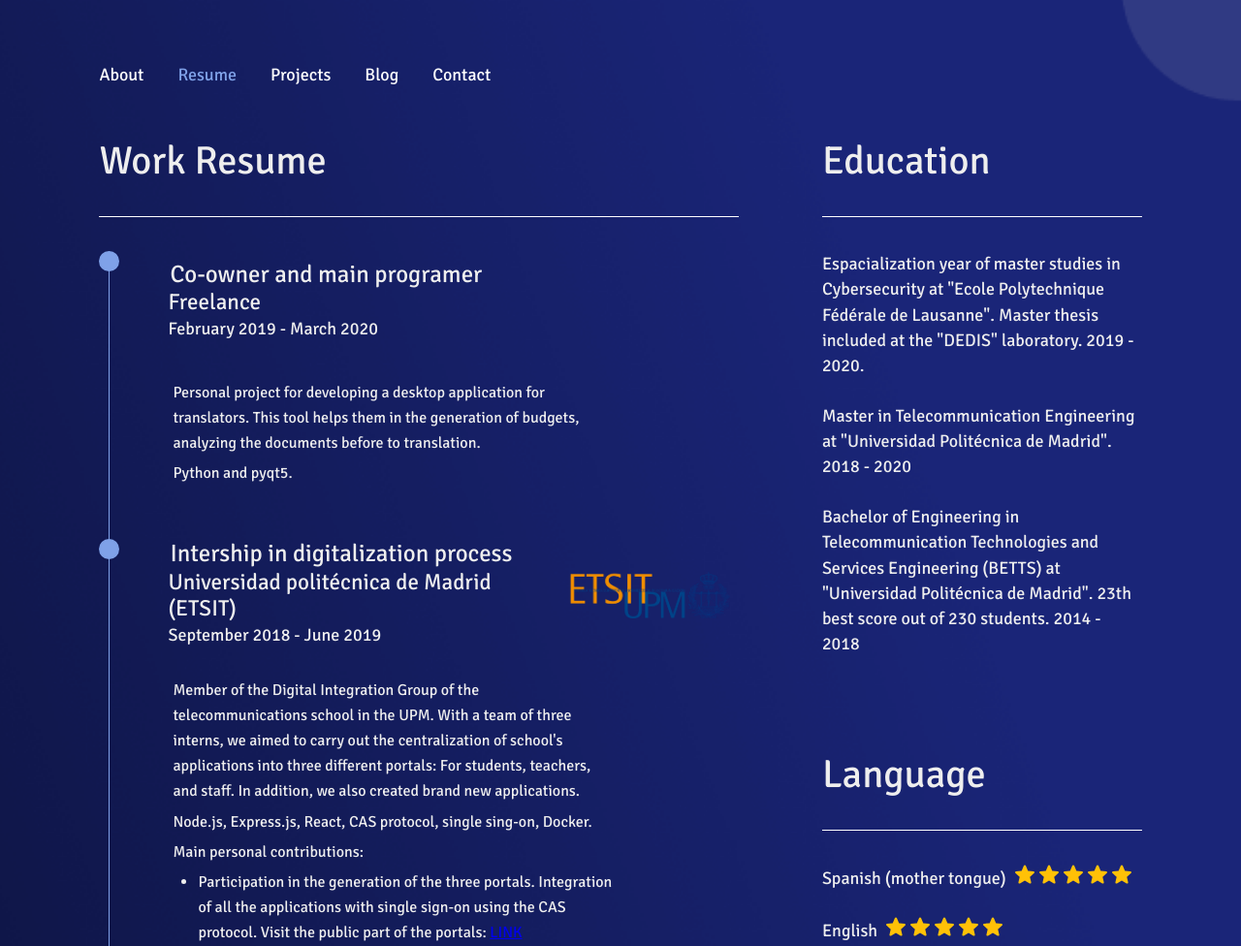
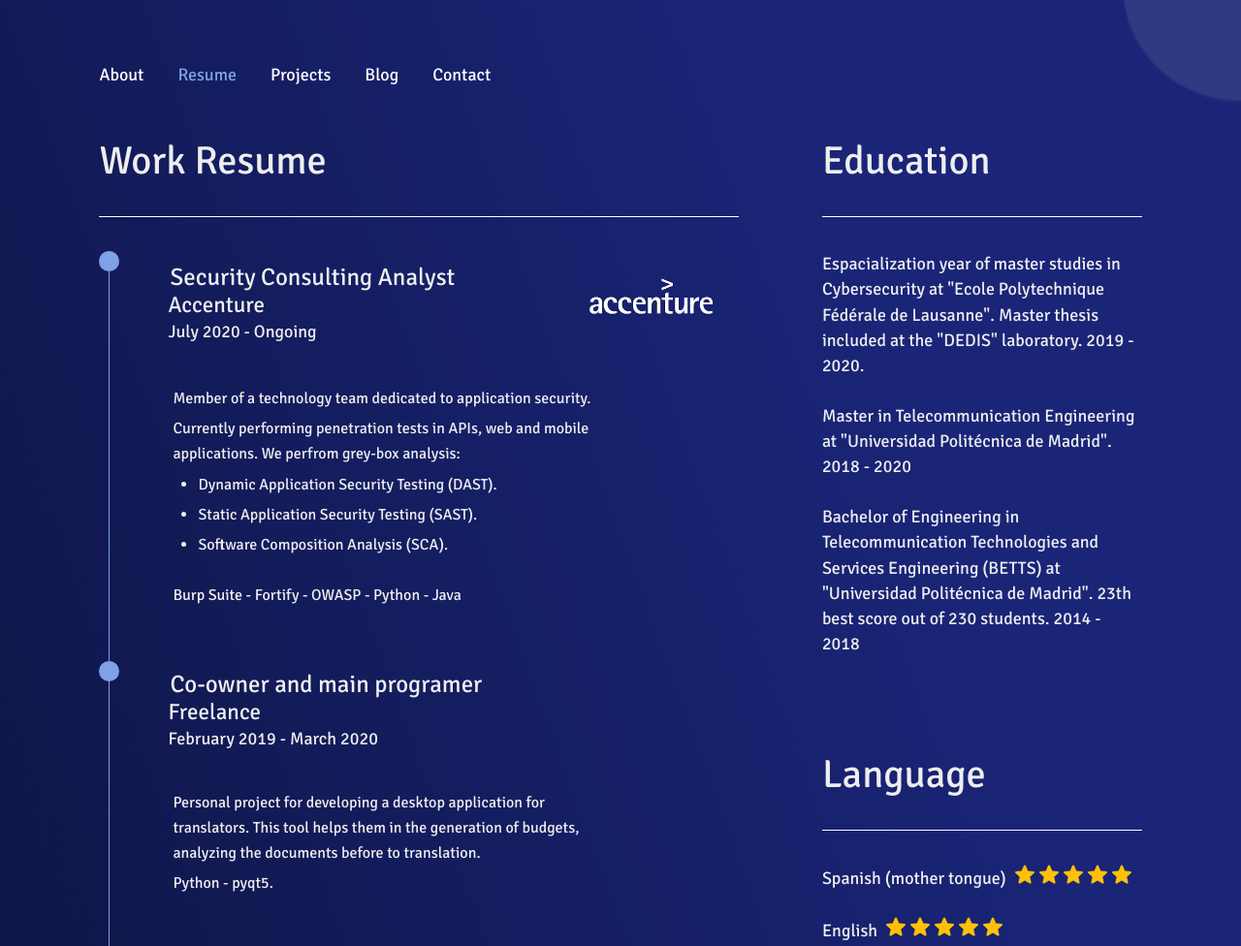
Before and after one commit to carlosvillasanchez/personal-website, a Gatsby site: page /resume in a window 1280 px wide. Shown: the top 976 px of the page at 97% size. Built offline with nearby package versions, Linux system fonts and the light colour scheme; Gatsby itself is replaced by a stand-in of ours.

Commit message:
New position

```diff
--- a/src/data/Work.js
+++ b/src/data/Work.js
@@ -3,6 +3,36 @@ import accenture from "../assets/images/accenture.png";
 import upm from "../assets/images/upm.png";
 
 export default [
+	{
+		id: 1,
+		name: "Accenture",
+		designation: "Security Consulting Analyst",
+		dated: "July 2020 - Ongoing",
+		logo: accenture,
+		companyLink: "https://www.accenture.com/",
+		description:
+		`<p>
+			Member of a technology team dedicated to application security.
+		</p>
+		<p>
+			Currently performing penetration tests in APIs, web and mobile applications. We perfrom grey-box analysis:
+			<ul>
+				<li>
+					Dynamic Application Security Testing (DAST).
+				</li>
+				<li>
+					Static Application Security Testing (SAST).
+				</li>
+				<li>
+					Software Composition Analysis (SCA).
+				</li>
+			</ul>
+		</p>
+		<p>
+			Burp Suite - Fortify - OWASP - Python - Java
+		</p>
+		`
+	},
 	{
 		id: 3,
 		name: "Freelance",
@@ -16,7 +46,7 @@ export default [
 			analyzing the documents before to translation.
 		</p>
 		<p>
-			Python and pyqt5.
+			Python - pyqt5.
 		</p>
 		`
 	},
@@ -34,7 +64,7 @@ export default [
 				For students, teachers, and staff. In addition, we also created brand new applications.
 			</p>
 			<p>
-				Node.js, Express.js, React, CAS protocol, single sing-on, Docker.
+				Node.js - Express.js - React - CAS protocol - single sing-on - Docker.
 			</p>
 			<p>
 			Main personal contributions:
```
